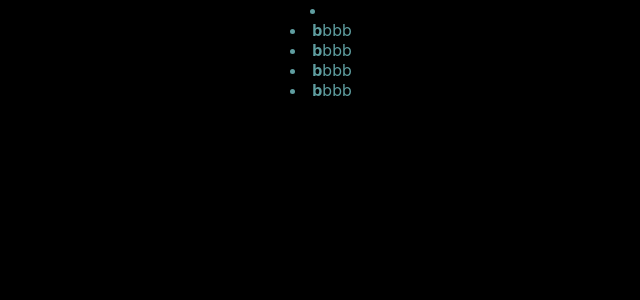
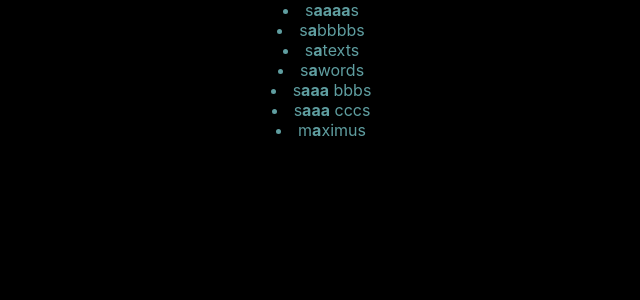
Before and after one commit to mytrofanov/light, a React (Create React App) app: page / in a window 1280 px wide. Shown: the top 300 px of the page, without its empty margins (319-959 px from the left). Built offline with nearby package versions, Linux system fonts and the light colour scheme.

Commit message:
фильтр четко работает - подтсветка только нужных букв

```diff
--- a/src/App.js
+++ b/src/App.js
@@ -6,8 +6,9 @@ function App() {
 
 
     let text = `In this text you should highlight word text`
-    let text2 = ['aaaa', 'bbbb', 'cccc', 'text', 'word']
-    let searchText = 'b'
+    let text2 = ['saaaas', 'sabbbbs', 'satexts', 'sawords', 'saaa bbbs', 'saaa cccs', 'maximus']
+    let searchText = 'a'
+    let regularSearchText =new RegExp(searchText, 'gi')
     // let resultText = `<mark>${searchText}</mark>`
     // let regularExpression = new RegExp(searchText, 'gi')
     // text = text.replace(regularExpression, resultText)
@@ -18,16 +19,18 @@ function App() {
 
                 {text2.map((result, i) => {
                     let searchKeywordIdx = result.indexOf(searchText);
+                    let lightLength = result.match(regularSearchText).length
                     if (searchKeywordIdx > -1) {
                         textHighlighter = [
                             result.substring(0, searchKeywordIdx),
                             <strong key={i}>
-                                {result.substring(searchKeywordIdx, searchKeywordIdx + searchText.length)}
+                                {/*{result.substring(searchKeywordIdx, searchKeywordIdx + searchText.length)}*/}
+                                {result.match(regularSearchText)}
                             </strong>,
-                            result.substring(searchKeywordIdx + searchText.length)
+                            result.slice(searchKeywordIdx + lightLength)
                         ];
                     }
-                    return <li key={result}>{textHighlighter}</li>;
+                    return <li key={i}>{textHighlighter}</li>;
                 })}
 
 
```
